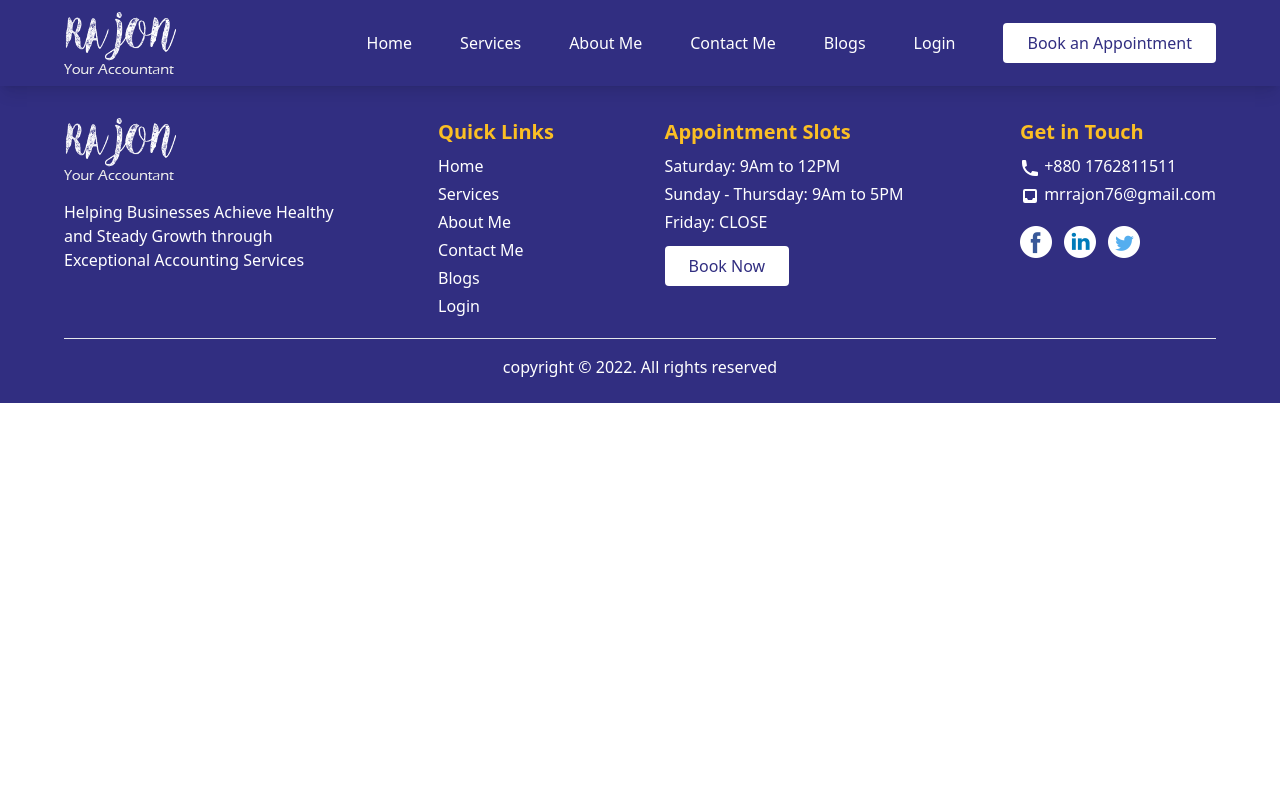
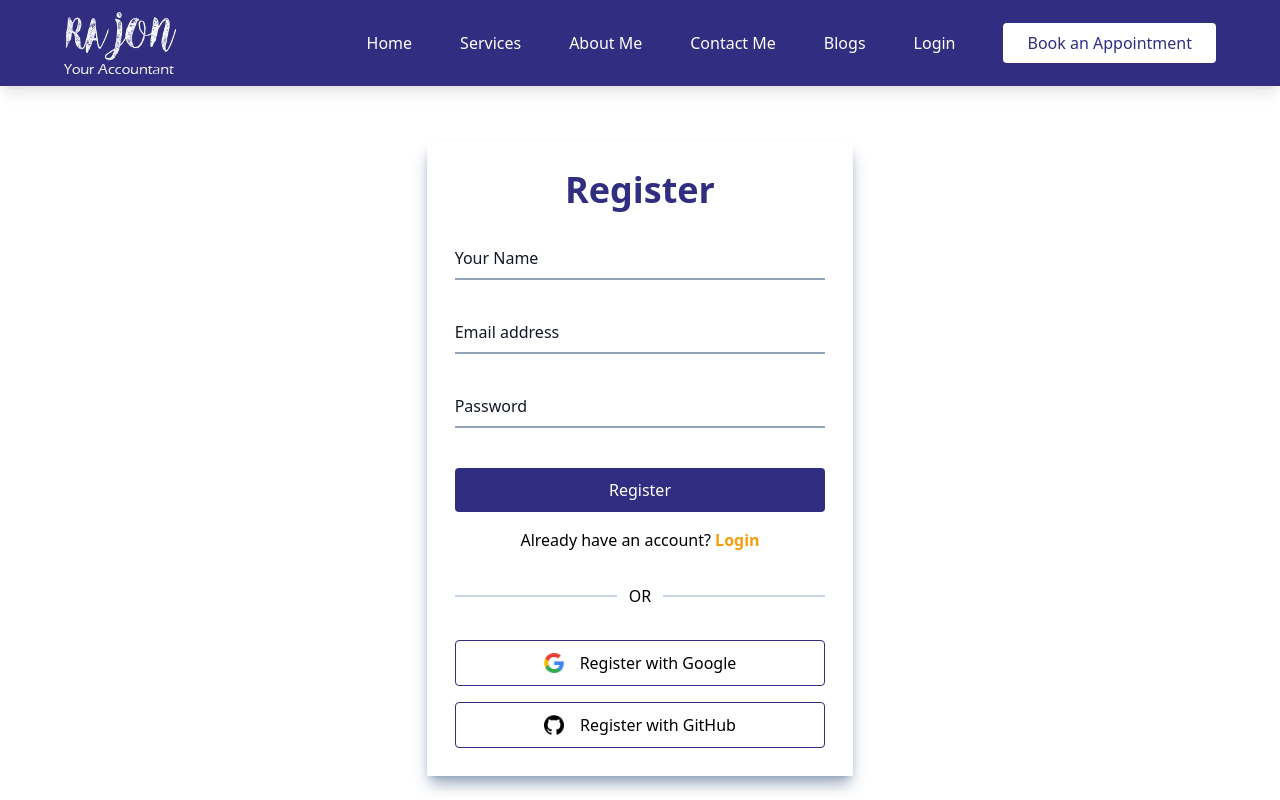
Before and after one commit to mrrajon76/react--independent-service-provider, a React (Create React App) app: page /register in a window 1280 px wide. Shown: the top 800 px of the page. Built offline with nearby package versions, Linux system fonts and the light colour scheme.

Commit message:
Register page added

```diff
--- a/src/Pages/LoginRegister/Login/Login.js
+++ b/src/Pages/LoginRegister/Login/Login.js
@@ -5,7 +5,7 @@ import { Link } from 'react-router-dom';
 
 const Login = () => {
     return (
-        <div className='min-h-[67vh] lg:w-1/3 mx-auto my-14 p-7 shadow-lg shadow-slate-400'>
+        <div className='lg:min-h-[67vh] lg:w-1/3 mx-5 md:mx-20 lg:mx-auto my-14 py-14 px-5 md:px-10 lg:py-7 lg:px-7 shadow-lg shadow-slate-400'>
             <h3 className='text-4xl text-indigo-900 font-extrabold text-center mb-6'>Welcome Back!</h3>
             <form>
                 <div className="relative z-0 mb-7 w-full group">
@@ -13,8 +13,8 @@ const Login = () => {
                     <label for="floating_email" className="absolute  text-gray-900 dark:text-gray-600 duration-300 transform -translate-y-6 scale-75 top-3 -z-10 origin-[0] peer-focus:left-0 peer-focus:text-indigo-900 peer-focus:dark:text-indigo-900ss peer-placeholder-shown:scale-100 peer-placeholder-shown:translate-y-0 peer-focus:scale-75 peer-focus:-translate-y-6">Email address</label>
                 </div>
                 <div className="relative z-0 mb-10 w-full group">
-                    <input type="text" name="floating_name" className="block py-2.5 px-0 w-full bg-transparent border-0 border-b-2 border-slate-400 appearance-none focus:outline-none focus:ring-0 focus:border-indigo-900 peer" placeholder=" " required />
-                    <label for="floating_name" className="absolute  text-gray-900 dark:text-gray-600 duration-300 transform -translate-y-6 scale-75 top-3 -z-10 origin-[0] peer-focus:left-0 peer-focus:text-indigo-900 peer-focus:dark:text-indigo-900ss peer-placeholder-shown:scale-100 peer-placeholder-shown:translate-y-0 peer-focus:scale-75 peer-focus:-translate-y-6">Password</label>
+                    <input type="password" name="floating_pass" className="block py-2.5 px-0 w-full bg-transparent border-0 border-b-2 border-slate-400 appearance-none focus:outline-none focus:ring-0 focus:border-indigo-900 peer" placeholder=" " required />
+                    <label for="floating_pass" className="absolute  text-gray-900 dark:text-gray-600 duration-300 transform -translate-y-6 scale-75 top-3 -z-10 origin-[0] peer-focus:left-0 peer-focus:text-indigo-900 peer-focus:dark:text-indigo-900ss peer-placeholder-shown:scale-100 peer-placeholder-shown:translate-y-0 peer-focus:scale-75 peer-focus:-translate-y-6">Password</label>
                 </div>
 
                 <button type="submit" className="text-white bg-indigo-900 hover:bg-amber-500 rounded w-full py-2.5 text-center">Login</button>
--- a/src/Pages/LoginRegister/Register/Register.js
+++ b/src/Pages/LoginRegister/Register/Register.js
@@ -1,9 +1,45 @@
 import React from 'react';
+import { Link } from 'react-router-dom';
+import googleIcon from '../../../images/google.png';
+import githubIcon from '../../../images/github.png';
+
 
 const Register = () => {
     return (
-        <div>
+        <div className='lg:min-h-[67vh] lg:w-1/3 mx-5 md:mx-20 lg:mx-auto my-14 py-14 px-5 md:px-10 lg:py-7 lg:px-7 shadow-lg shadow-slate-400'>
+            <h3 className='text-4xl text-indigo-900 font-extrabold text-center mb-6'>Register</h3>
+            <form>
+                <div className="relative z-0 mb-7 w-full group">
+                    <input type="text" name="floating_name" className="block py-2.5 px-0 w-full bg-transparent border-0 border-b-2 border-slate-400 appearance-none focus:outline-none focus:ring-0 focus:border-indigo-900 peer" placeholder=" " required />
+                    <label for="floating_name" className="absolute  text-gray-900 dark:text-gray-600 duration-300 transform -translate-y-6 scale-75 top-3 -z-10 origin-[0] peer-focus:left-0 peer-focus:text-indigo-900 peer-focus:dark:text-indigo-900ss peer-placeholder-shown:scale-100 peer-placeholder-shown:translate-y-0 peer-focus:scale-75 peer-focus:-translate-y-6">Your Name</label>
+                </div>
+                <div className="relative z-0 mb-7 w-full group">
+                    <input type="email" name="floating_email" className="block py-2.5 px-0 w-full bg-transparent border-0 border-b-2 border-slate-400 appearance-none focus:outline-none focus:ring-0 focus:border-indigo-900 peer" placeholder=" " required />
+                    <label for="floating_email" className="absolute  text-gray-900 dark:text-gray-600 duration-300 transform -translate-y-6 scale-75 top-3 -z-10 origin-[0] peer-focus:left-0 peer-focus:text-indigo-900 peer-focus:dark:text-indigo-900ss peer-placeholder-shown:scale-100 peer-placeholder-shown:translate-y-0 peer-focus:scale-75 peer-focus:-translate-y-6">Email address</label>
+                </div>
+                <div className="relative z-0 mb-10 w-full group">
+                    <input type="password" name="floating_pass" className="block py-2.5 px-0 w-full bg-transparent border-0 border-b-2 border-slate-400 appearance-none focus:outline-none focus:ring-0 focus:border-indigo-900 peer" placeholder=" " required />
+                    <label for="floating_pass" className="absolute  text-gray-900 dark:text-gray-600 duration-300 transform -translate-y-6 scale-75 top-3 -z-10 origin-[0] peer-focus:left-0 peer-focus:text-indigo-900 peer-focus:dark:text-indigo-900ss peer-placeholder-shown:scale-100 peer-placeholder-shown:translate-y-0 peer-focus:scale-75 peer-focus:-translate-y-6">Password</label>
+                </div>
 
+                <button type="submit" className="text-white bg-indigo-900 hover:bg-amber-500 rounded w-full py-2.5 text-center">Register</button>
+                <span className='mt-4 text-center block'>Already have an account? <Link to="/login" className='text-amber-500 font-semibold'>Login</Link></span>
+            </form>
+            <div className='flex justify-center items-center my-8'>
+                <div className='border-t-2 border-slate-300 w-full'></div>
+                <div className='mx-3'>OR</div>
+                <div className='border-t-2 border-slate-300 w-full'></div>
+            </div>
+            <div>
+                <div className='border border-indigo-900 py-2.5 w-full hover:bg-indigo-900 hover:text-white flex justify-center items-center cursor-pointer rounded'>
+                    <img src={googleIcon} alt="" className='w-5 h-5 mr-4' />
+                    Register with Google
+                </div>
+                <div className='mt-4 border border-indigo-900 py-2.5 w-full hover:bg-indigo-900 hover:text-white flex justify-center items-center cursor-pointer rounded'>
+                    <img src={githubIcon} alt="" className='w-5 h-5 mr-4' />
+                    Register with GitHub
+                </div>
+            </div>
         </div>
     );
 };
```
